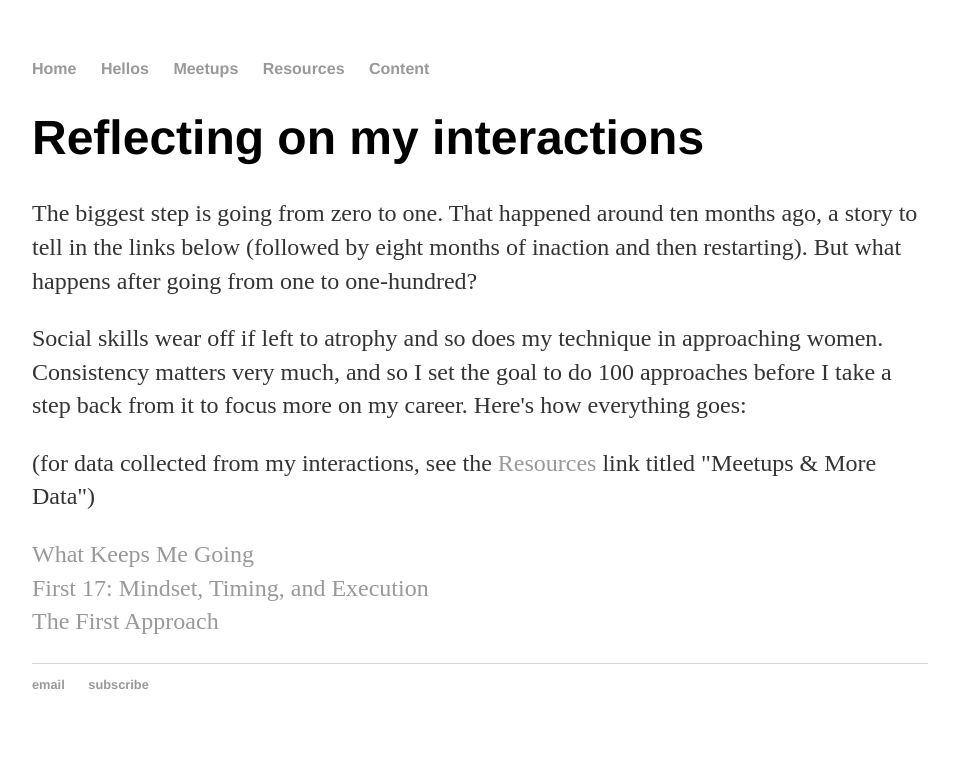
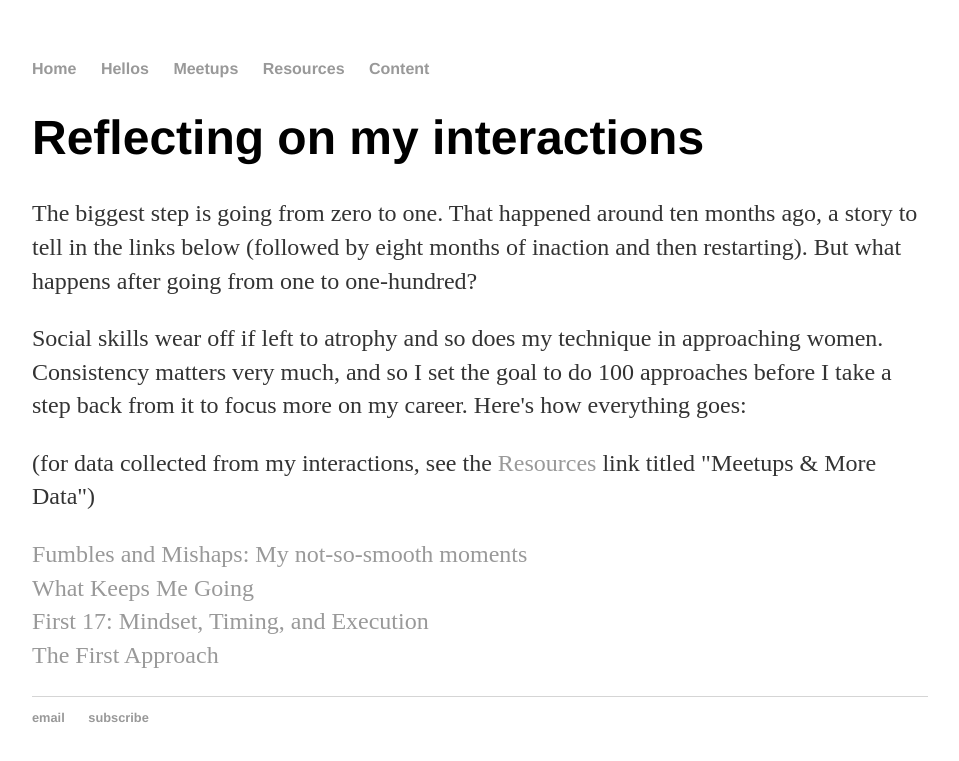
Before and after one commit to ahundredhellos/ahundredhellos.github.io, a Jekyll site: the page built from hellos/index.html, in a window 1280 px wide. Shown: the top 761 px of the page, without its empty margins (160-1119 px from the left). Built offline with Jekyll 4.4.1, drawn with Linux system fonts in a browser that asks for light colours.

Commit message:
Create index.html

```diff
--- a/hellos/index.html
+++ b/hellos/index.html
@@ -10,6 +10,8 @@ title: hellos
 </div><!-- /.blurb -->
 
 <p>
+	<a href="http://www.ahundredhellos.com/content/2017/06/08/Fumbles-&-Mishaps">Fumbles and Mishaps: My not-so-smooth moments</a>
+	<br>
 	<a href="http://www.ahundredhellos.com/content/2017/06/05/what-keeps-me-going">What Keeps Me Going</a>
 	<br>
 	<a href="http://www.ahundredhellos.com/content/2017/06/04/mindset-timing-and-execution">First 17: Mindset, Timing, and Execution</a>
```
